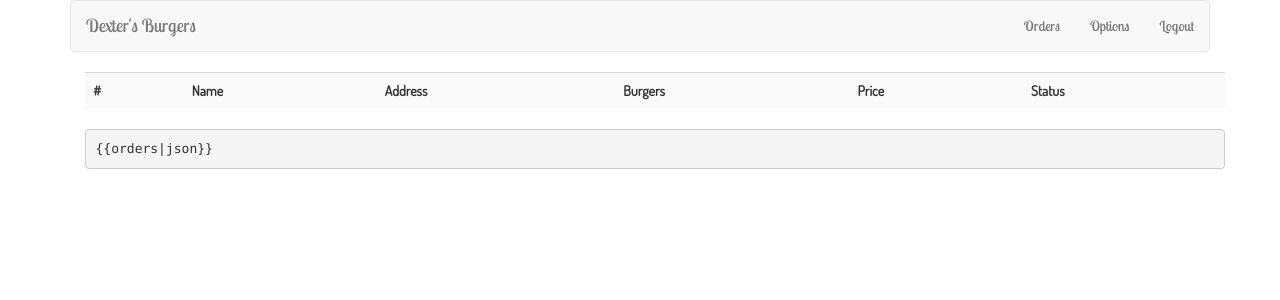
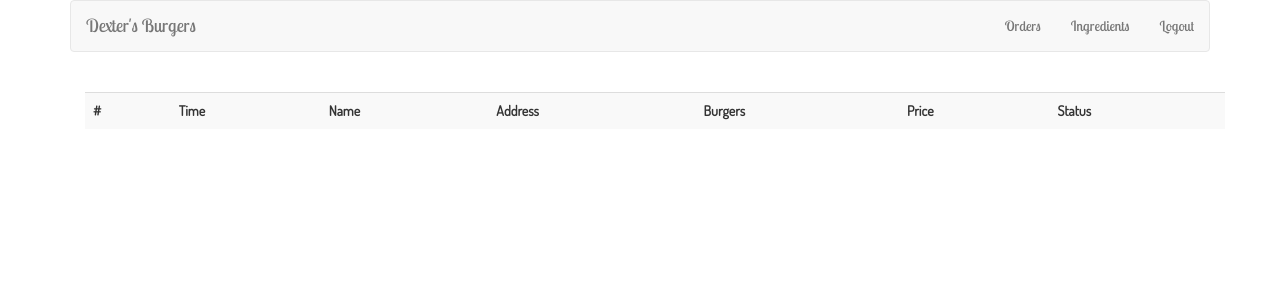
Before and after one commit to dxlbnl/burgers, a Django app: page /orders in a window 1280 px wide. Shown: the top 300 px of the page. Run offline with Django 3.2, Linux system fonts and the light colour scheme; a user stored in the database is signed in; tables that the repository leaves empty hold one stand-in row (values such as "Sample post"); lists and menus that the app fills with data are empty; some libraries are stand-ins or nearby versions.

Commit message:
Fixed order list, refactored options -> ingredients

```diff
--- a/burgers/urls.py
+++ b/burgers/urls.py
@@ -14,10 +14,11 @@
     url(r'^admin/', include(admin.site.urls)),
 
     url(r'^$', views.index),
-    url(r'^order$', views.order),
+    url(r'^order/(\d*)/?$', views.order),
+    url(r'^order_list$', views.order_list),
     url(r'^orders$', views.orders),
-    url(r'^options$', views.options),
-    url(r'^option_values$', views.option_values),
+    url(r'^ingredients$', views.ingredients),
+    url(r'^ingredients_list$', views.ingredients_list),
     url(r'^logout$', views.logout_view),
     url(r'^login$', views.login_view),
 
--- a/client/models.py
+++ b/client/models.py
@@ -16,7 +16,7 @@
 
 
     @classmethod
-    def get_options(cls):
+    def get_all(cls):
         """
             Creates an object which represents all the options in the database.
             returns [
@@ -36,68 +36,81 @@
                 }
             ]
         """
-        # Build the options object
+        # Build the ingredients object
 
-        db_options = cls.objects.all()
-        options = []
+        ingredients = []
         for key, group in groupby(cls.objects.all(), lambda opt: opt.name):
 
             group = list(group)
 
             if len(group) > 1:
-                options.append({
+                ingredients.append({
                     "name": key,
                     "values" : [{
+                        "id": opt.id,
                         'value': opt.value,
                         'price': float(opt.price),
                         'default': opt.default
                     } for opt in group]
                 })
             else:
-                options.append({
+                ingredients.append({
+                    "id": group[0].id,
                     "name": key,
                     'price': float(group[0].price),
                     'default': group[0].default
                 })
 
-        # # Group by name
-        # for db_opt in db_options:
-        #     if db_opt.name in options:
-        #         options[db_opt.name].append({
-        #             'value': db_opt.value,
-        #             'price': float(db_opt.price),
-        #             'default': db_opt.default,
-        #         })
-        #     elif db_opt.value:
-        #         options[db_opt.name] = [{
-        #             'value': db_opt.value,
-        #             'price': float(db_opt.price),
-        #             'default': db_opt.default,
-        #         }]
-        #     else:
-        #         options[db_opt.name] = {
-        #             'name': db_opt.name,
-        #             'price': float(db_opt.price),
-        #             'default': db_opt.default,
-        #         }
-
-        return options
+        return ingredients
 
     @classmethod
-    def set_options(cls, options):
-        """Flattens options, and stores the options"""
+    def set_all(cls, ingredients):
+        """Flattens ingredients, and stores the ingredients"""
 
-        # Just remove everything and write everything, bit ugly ;)
-        cls.objects.all().delete()
+        # A set of not updated id's
+        not_updated = {ingredient['id'] for ingredient in Ingredient.objects.all().values('id')}
 
-
-        for option in options:
+        for option in ingredients:
 
             if 'values' in option:
                 for value in option['values']:
-                    Ingredient(name=option['name'], **value).save()
+                    if 'id' in value:
+                        ing = cls.objects.get(id=value['id'])
+
+                        # Update
+                        ing.name = option['name']
+                        ing.value = value['value']
+                        ing.price = value['price']
+                        ing.default = (option['default'] == ing.value)
+
+                        not_updated.remove(ing.id)
+                    else:
+                        # create it
+                        ing = cls(name=option['name'], **value)
+
+                    ing.save()
             else:
-                Ingredient(**option).save()
+                if 'id' in option:
+                    ing = cls.objects.get(id=option['id'])
+
+                    # Update
+                    ing.name = option['name']
+                    ing.price = option['price']
+                    ing.default = option['default']
+
+                    not_updated.remove(ing.id)
+                else:
+                    # create it
+                    ing = cls(**option)
+
+                ing.save()
+
+        # remove the not updated ingredients.
+        if not_updated:
+            not_updated = cls.objects.filter(reduce(lambda x, y: x | y, [models.Q(id=id) for id in not_updated]))
+            not_updated.delete()
+
+
 
 
     def __unicode__(self):
@@ -113,7 +126,7 @@
     place = models.CharField(max_length=30)
     postal = models.CharField(max_length=8)
 
-    time_ordered = models.TimeField(auto_now_add=True)
+    time_ordered = models.DateTimeField(auto_now_add=True)
 
     # Status info
     ORDERED = "O"
--- a/client/views.py
+++ b/client/views.py
@@ -1,7 +1,9 @@
 from django.http import HttpResponse
 from django.core import serializers
+from django.utils.timesince import timesince
 from django.shortcuts import render, redirect
 from django.contrib.auth import authenticate, login, logout, decorators
+
 
 from client.models import Burger, Order, Ingredient, BurgerContents
 
@@ -50,7 +52,7 @@
             burger_model.save()
 
 
-        return redirect(order)
+        return redirect('/')
 
     elif order_id:
         return HttpResponse(json.dumps({
@@ -59,14 +61,30 @@
         }),mimetype='application/json')
 
     else:
-        return redirect('index')
+        return redirect('/')
 
 @decorators.login_required
 def orders(request):
+    return render(request, "orders.html")
+
+@decorators.login_required
+def order_list(request):
+
 
     if request.method == "POST":
-        pass
-    elif "application/json" in request.META["HTTP_ACCEPT"]:
+        req =  json.loads(request.body)
+
+        if 'update' in req:
+            order = Order.objects.get(id=req['update'])
+            for key, value in req['data'].iteritems():
+                setattr(order, key, value)
+
+            order.save()
+
+
+        return HttpResponse(json.dumps([]),mimetype='application/json')
+
+    else:
 
         # Get the parameters
         limit = ('limit' in request.GET) and request.GET['limit'] or 20
@@ -81,7 +99,7 @@
             'street': order.street,
             'place': order.place,
             'postal': order.postal,
-            'time_ordered': repr(order.time_ordered),
+            'time_ordered': timesince(order.time_ordered),
 
             "burgers": [{
                     ingredient.name: {
@@ -94,31 +112,31 @@
 
         return HttpResponse(json.dumps(orders),mimetype='application/json')
 
-    return render(request, "orders.html")
+
 
 @decorators.login_required
-def options(request):
+def ingredients(request):
     """Returns the burger options, ingredients, pricing enz."""
 
 
     if request.method == "POST":
-        options = json.loads(request.POST['options'])
+        ingredients = json.loads(request.POST['ingredients'])
 
-        Ingredient.set_options(options)
-        return redirect("/options")
+        Ingredient.set_all(ingredients)
+        return redirect("/ingredients")
 
 
     # Respond to a normal call
-    return render(request, "options.html")
+    return render(request, "ingredients.html")
 
 
 @decorators.login_required
-def option_values(request):
+def ingredients_list(request):
 
     # Respond to a ajax call
-    options = Ingredient.get_options()
+    ingredients = Ingredient.get_all()
 
-    return HttpResponse(json.dumps(options),mimetype='application/json')
+    return HttpResponse(json.dumps(ingredients),mimetype='application/json')
 
 
 @decorators.login_required
--- a/static/script/order.js
+++ b/static/script/order.js
@@ -5,7 +5,7 @@
 	})
 	.controller('OrderCtrl', function ($scope, $http) {
 
-		$http.get("option_values").success(function (data) {
+		$http.get("ingredients_list").success(function (data) {
 			$scope.ingredients = data;
 		})
 
--- a/static/script/orders.js
+++ b/static/script/orders.js
@@ -1,15 +1,52 @@
 
 var app = angular.module('orders', ['ui.bootstrap'])
-	.run(function ($rootScope) {
+	.config(['$httpProvider',  function ($httpProvider) {
+		$httpProvider.defaults.xsrfCookieName = 'csrftoken';
+		$httpProvider.defaults.xsrfHeaderName = 'X-CSRFToken';
+	}])
+	.run(['$rootScope', function ($rootScope) {
 	    $rootScope._ = window._;
+	}])
+	.filter('filterOrders', function() {
+    	return function(orders,filter) {
+      		var i, out = [];
+
+      		if (orders) {
+
+		  		for (i=0; i<orders.length; i++) {
+		  			if (filter.status[orders[i].status] === true) {
+		  				out.push(orders[i])
+		  			}
+		  		}
+      		}
+      		return out;
+    	}
 	})
 	.controller('orderListCtrl', function ($scope, $http) {
+		$scope.orderStatus = ["Ordered", "In progress", "On the road", "Delivered"];
+		$scope.orderFilter = {status:{
+			"Ordered" : true, "In progress" : true, "On the road" : true
+		}};
+
 		$http({
 			method: "GET",
-			url: 'orders',
+			url: 'order_list',
 		}).success(function (data) {
 			$scope.orders = data;
 		})
+
+
+		$scope.update = function (order) {
+
+			console.log("Updating order", order)
+
+			$http.post("order_list", {
+				update: order.id,
+				data: {
+					status: order.status
+				}
+			})
+		}
 
 		$scope.price = function (object, store_obj) {
 			// calculate the price of object, either in an object contained in an array, or contianed in an object
--- a/static/style/style.css
+++ b/static/style/style.css
@@ -46,7 +46,7 @@
     border-radius: 5px;
 }
 
-main .option {
+main .ingredient {
     border: thin solid #e7e7e7;
     padding: 5px;
     margin-bottom: 5px;
--- a/templates/base.html
+++ b/templates/base.html
@@ -17,7 +17,7 @@
 	      	<ul class="nav navbar-nav navbar-right">
 				{% if user.is_authenticated %}
 		        	<li><a href="/orders">Orders</a></li>
-		        	<li><a href="/options">Options</a></li>
+		        	<li><a href="/ingredients">Ingredients</a></li>
 		        	<li><a href="/logout">Logout</a></li>
 				{% else %}
 		        	<li><a href="/login">Login</a></li>
--- a/templates/order.html
+++ b/templates/order.html
@@ -67,7 +67,7 @@
 			</div>
 		</div>
 
-		<form class='form-horizontal' role='form' method='post' action="/order">
+		<form class='form-horizontal' role='form' method='post' action="/order/">
 
 			{% endverbatim %}
 				{% csrf_token %}
--- a/templates/orders.html
+++ b/templates/orders.html
@@ -20,17 +20,27 @@
 </style>
 <main ng-app='orders'>
     <div class='container' ng-controller='orderListCtrl'>
+        <div class='filter btn-group'>
+            <label class="btn btn-primary"
+                ng-repeat='status in orderStatus'
+                ng-checked
+                ng-model='orderFilter.status[status]'
+                btn-checkbox
+            >{{status}}</label>
+        </div>
         <table class='table table-striped'>
             <tr>
                 <th>#</th>
+                <th>Time</th>
                 <th>Name</th>
                 <th>Address</th>
                 <th>Burgers</th>
                 <th>Price</th>
                 <th>Status</th>
             </tr>
-            <tr ng-repeat="order in orders">
+            <tr ng-repeat="order in orders|filterOrders:orderFilter">
                 <td>{{order.id}}</td>
+                <td>{{order.time_ordered}}</td>
                 <td>{{order.name}}</td>
                 <td>{{order.street}}, {{order.postal}}, {{order.place}}</td>
                 <td>
@@ -38,7 +48,7 @@
                         <tr class='burger' ng-repeat="burger in order.burgers">
                             <td>
                                 <ul class='commas-inline'>
-                                    <li ng-repeat="(name, ingredient) in filter_price(burger)">{{name + (_.isString(ingredient.value) ? ":" + ingredient.value : "")}}</li>
+                                    <li ng-repeat="(name, ingredient) in filter_price(burger)">{{name + (ingredient.value ? ":" + ingredient.value : "")}}</li>
                                 </ul>
                             </td>
                             <td>
@@ -48,10 +58,9 @@
                     </table>
                 </td>
                 <td>{{price(order.burgers, order) | currency:"€"}}</td>
-                <td><select ng-options="">{{order.status}}</td>
+                <td><select ng-options="status for status in orderStatus" ng-model='order.status' ng-change="update(order, status)"></select></td>
             </tr>
         </table>
-        <pre>{{orders|json}}</pre>
     </div>
 </main>
 {% endverbatim %}
```
Also changed, not shown: static/script/ingredients.js (added, +69 -0 lines), static/script/options.js (deleted, +0 -98 lines), templates/ingredients.html (renamed from templates/options.html, +21 -20 lines).
